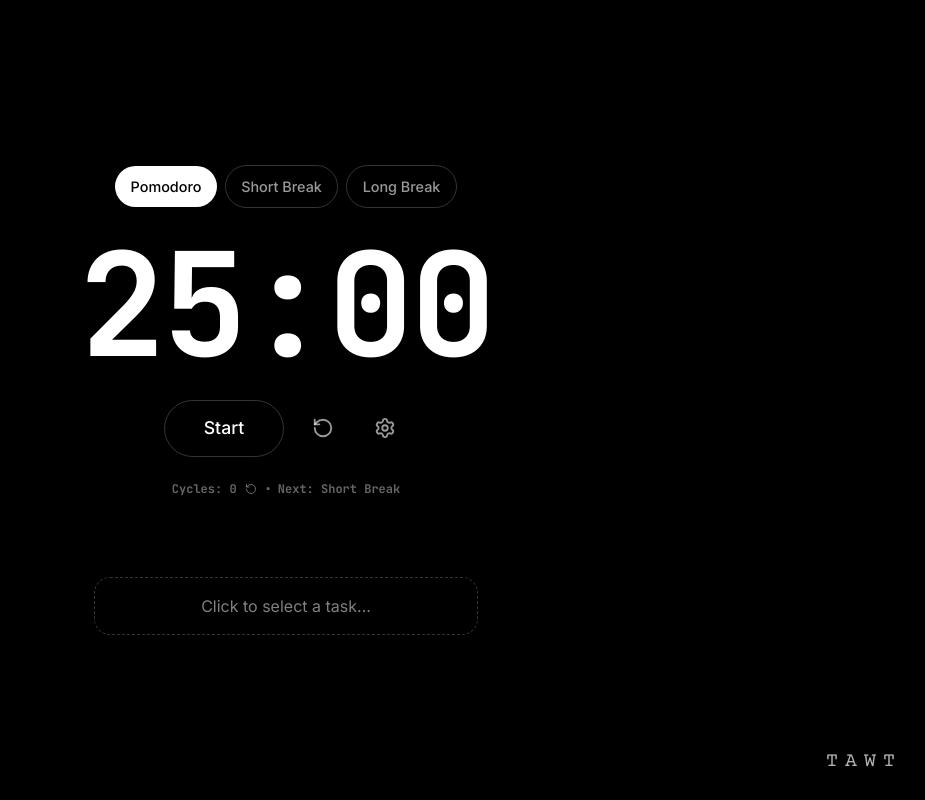
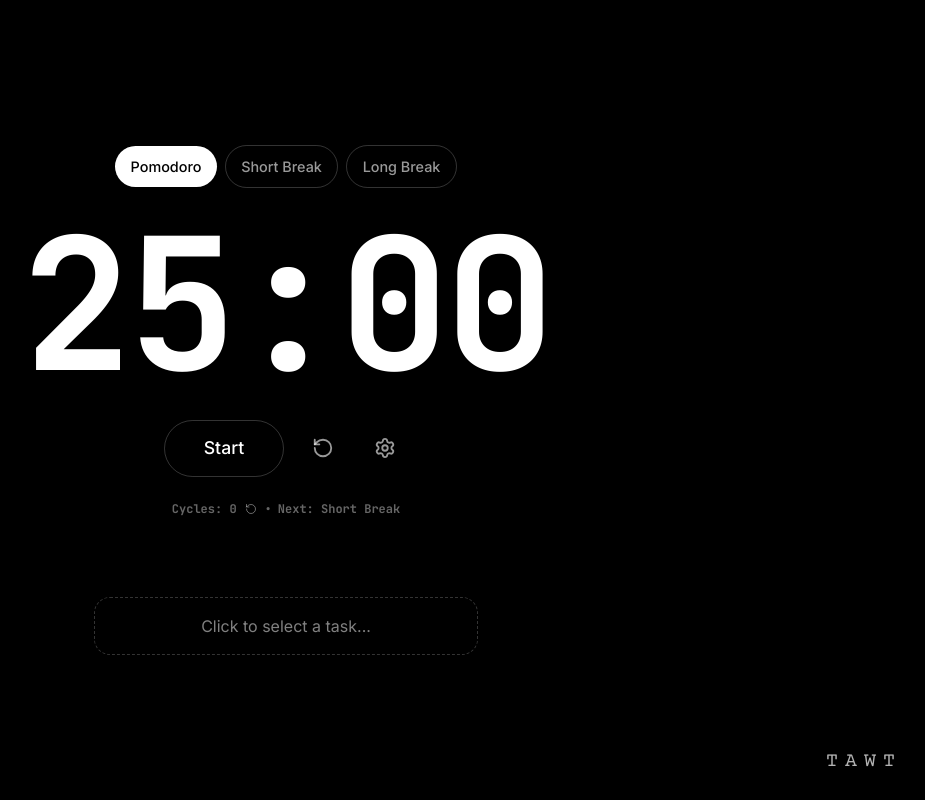
Before and after one commit to mahinite/Tawt, a React (Vite) app: page / in a window 1280 px wide. Shown: the whole page, without its empty margins (354-1279 px from the left). Built offline with nearby package versions, Linux system fonts and the light colour scheme.

Commit message:
timerdisplay

```diff
--- a/src/components/timer/TimerDisplay.tsx
+++ b/src/components/timer/TimerDisplay.tsx
@@ -6,7 +6,7 @@ interface TimerDisplayProps {
 
 export function TimerDisplay({ time }: TimerDisplayProps) {
   return (
-    <div className="text-[clamp(6rem,12vw,9rem)] font-bold tracking-tight my-6 font-mono leading-none select-none">
+    <div className="text-[5.95rem] min-[420px]:text-[7.25rem] sm:text-[8.5rem] md:text-[10rem] lg:text-[11.5rem] font-bold tracking-tight my-4 sm:my-6 font-mono leading-none select-none">
       {time}
     </div>
   );
```
